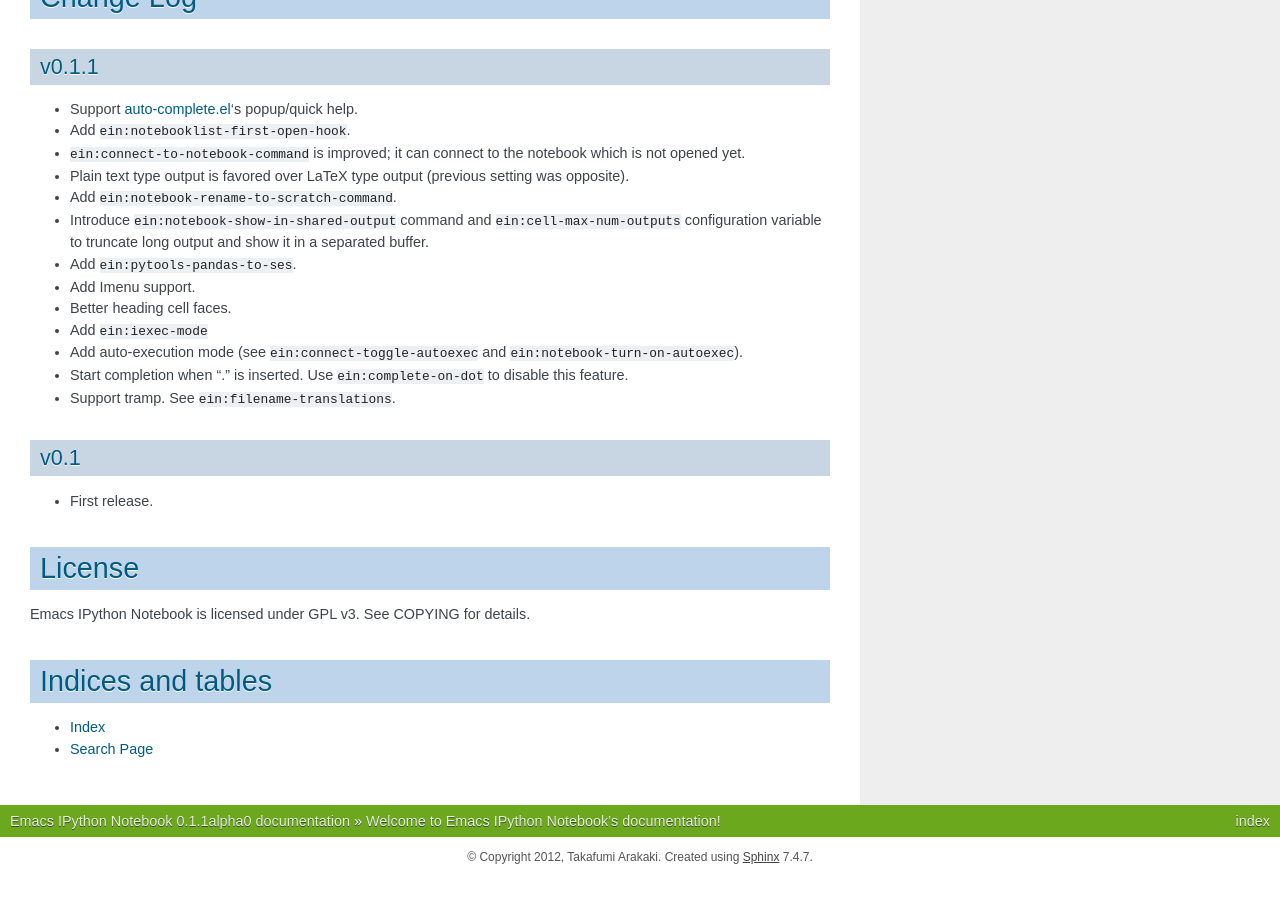
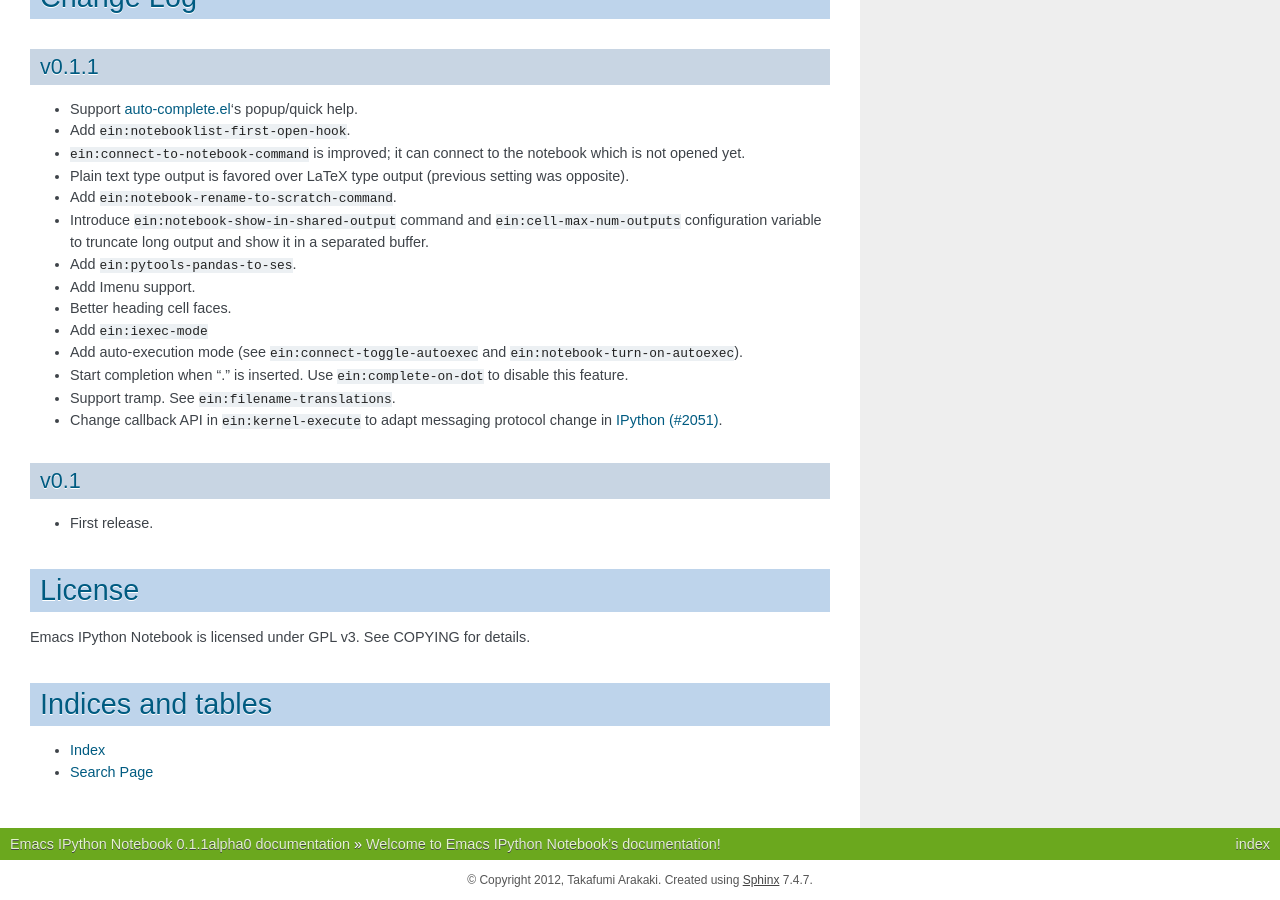
Before and after one commit to millejoh/emacs-ipython-notebook, a Sphinx documentation site: the page built from doc/source/index.rst, in a window 1280 px wide and 900 px high, scrolled down 12559 px. Built offline with Sphinx 7.4.7, drawn with Linux system fonts in a browser that asks for light colours; cross-references to code outside the pages are shown as plain code; before the commit the page ends 13436 px from its top, so only the background shows below that.

Commit message:
Update change log

```diff
--- a/doc/source/index.rst
+++ b/doc/source/index.rst
@@ -488,6 +488,9 @@ v0.1.1
 * Start completion when "." is inserted.
   Use :el:symbol:`ein:complete-on-dot` to disable this feature.
 * Support tramp.  See :el:symbol:`ein:filename-translations`.
+* Change callback API in :el:symbol:`ein:kernel-execute`
+  to adapt messaging protocol change in
+  `IPython (#2051) <https://github.com/ipython/ipython/pull/2051>`_.
 
 
 v0.1
```
